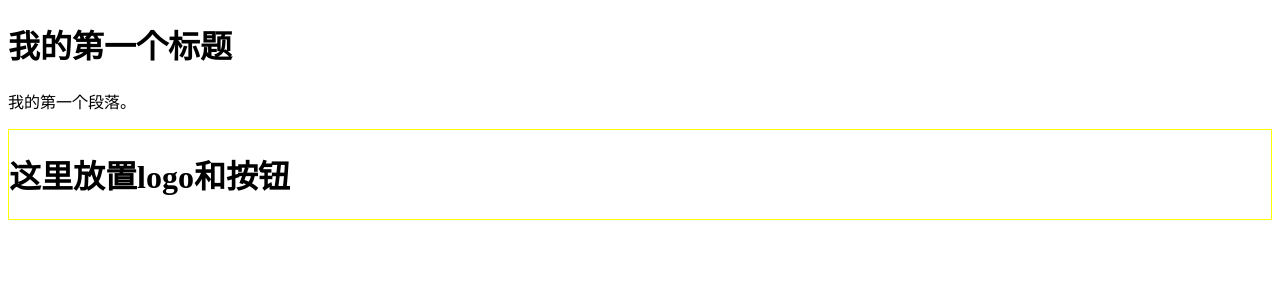
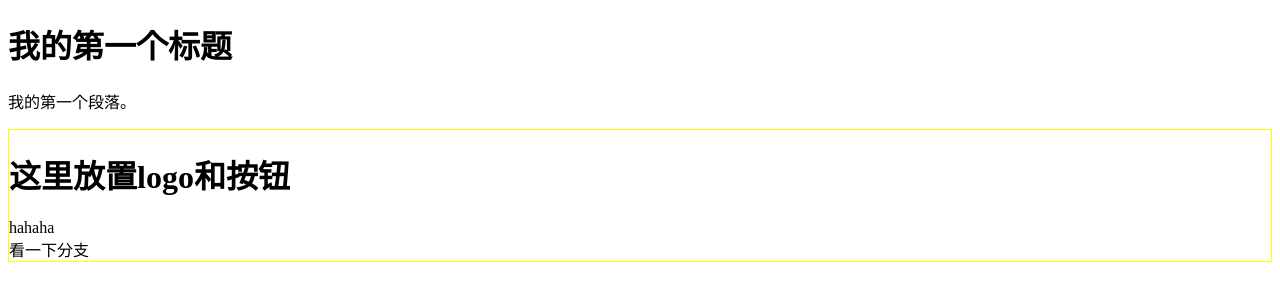
Before and after one commit to caicai-caixiaohong/project, a plain HTML site: page web/nc/index.html in a window 1280 px wide. Drawn offline with Linux system fonts and the light colour scheme.

Commit message:
测试一下分支

```diff
--- a/web/nc/index.html
+++ b/web/nc/index.html
@@ -9,6 +9,8 @@
     <p>我的第一个段落。</p>
     <div style="border: 1px solid yellow;">
         <h1>这里放置logo和按钮</h1>
+        <div>hahaha</div>
+        <div>看一下分支</div>
     </div>
 </body>
 </html>
```
